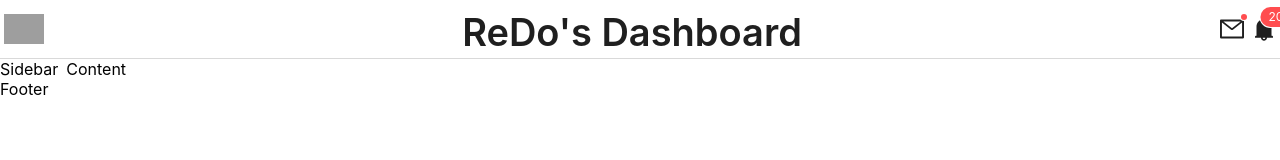
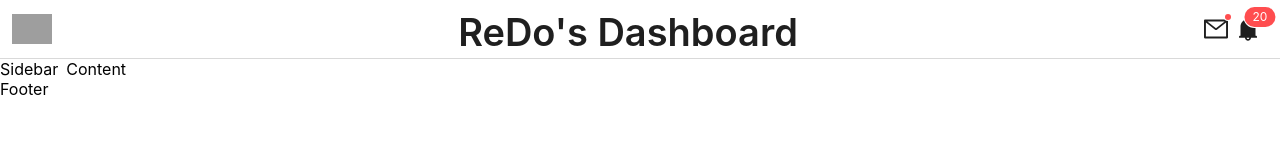
Before and after one commit to ReDoProgrammer/reactjs_dashboard, a React (Create React App) app: page / in a window 1280 px wide. Shown: the top 160 px of the page. Built offline with nearby package versions, Linux system fonts and the light colour scheme; grey boxes are pictures that could not be loaded.

Commit message:
styled header

```diff
--- a/src/App.css
+++ b/src/App.css
@@ -10,7 +10,7 @@
   display: flex;
   justify-content: space-between;
   align-items: center;
-  padding: 4px;
+  padding: 4px 20px 4px 12px;
   border-bottom: 1px solid rgba(0, 0, 0, 0.15);
 }
 
```
